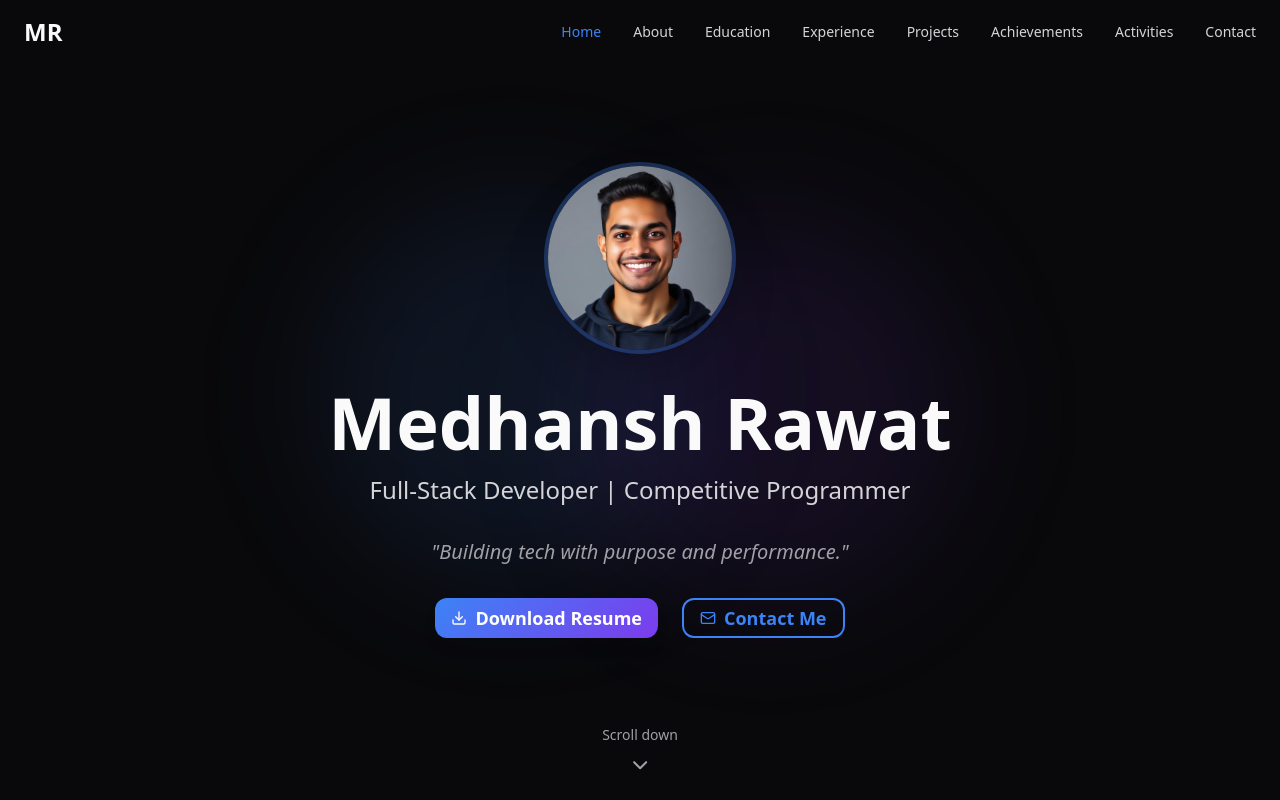
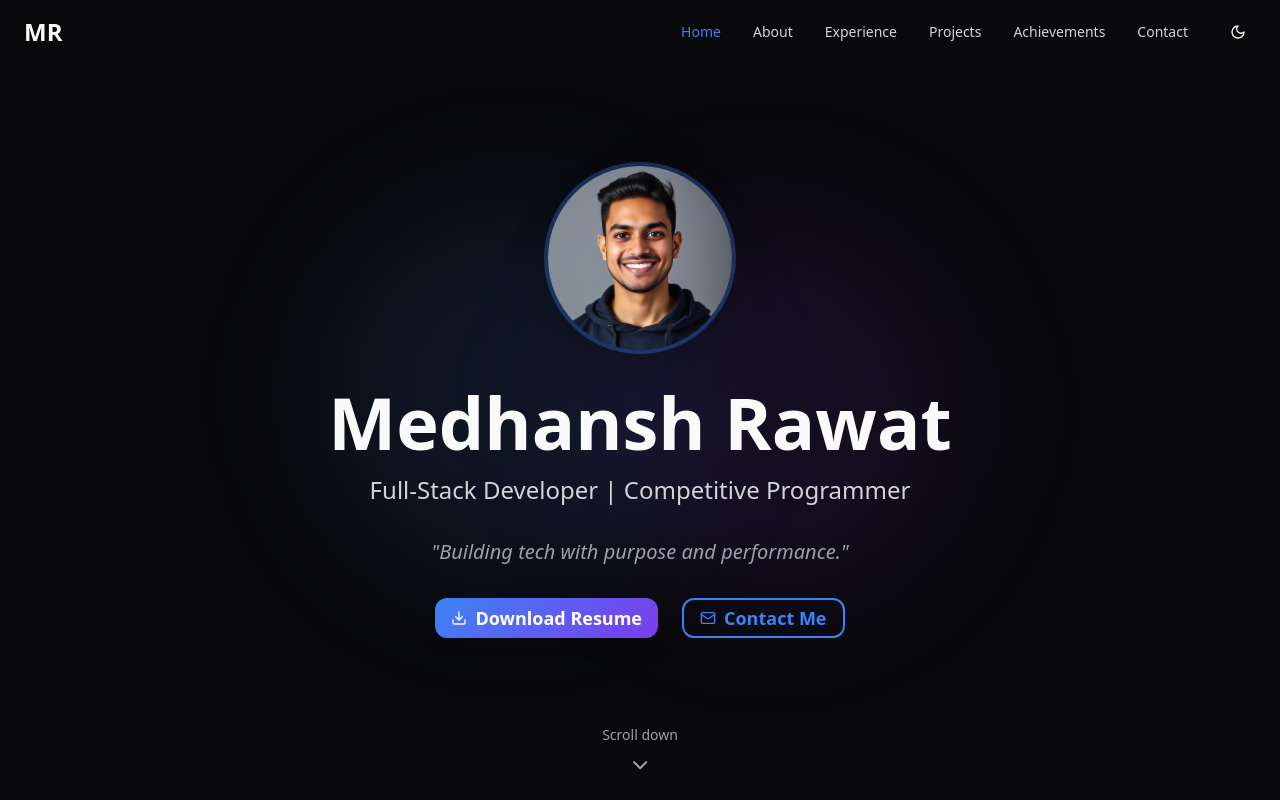
Before and after one commit to Maddy2206/personal_portfolio, a React (Vite) app: page / in a window 1280 px wide. Shown: the top 800 px of the page. Built offline with nearby package versions, Linux system fonts and the light colour scheme.

Commit message:
Add light/dark mode toggle to navbar
Update navbar and add light/dark mode button.

```diff
--- a/src/App.tsx
+++ b/src/App.tsx
@@ -3,6 +3,7 @@ import { Toaster as Sonner } from "@/components/ui/sonner";
 import { TooltipProvider } from "@/components/ui/tooltip";
 import { QueryClient, QueryClientProvider } from "@tanstack/react-query";
 import { BrowserRouter, Routes, Route } from "react-router-dom";
+import { ThemeProvider } from "next-themes";
 import Index from "./pages/Index";
 import NotFound from "./pages/NotFound";
 
@@ -11,7 +12,7 @@ const queryClient = new QueryClient();
 const App = () => (
   <QueryClientProvider client={queryClient}>
     <TooltipProvider>
-      <div className="dark">
+      <ThemeProvider attribute="class" defaultTheme="dark" enableSystem>
         <Toaster />
         <Sonner />
         <BrowserRouter>
@@ -21,7 +22,7 @@ const App = () => (
             <Route path="*" element={<NotFound />} />
           </Routes>
         </BrowserRouter>
-      </div>
+      </ThemeProvider>
     </TooltipProvider>
   </QueryClientProvider>
 );
--- a/src/components/Navigation.tsx
+++ b/src/components/Navigation.tsx
@@ -1,16 +1,15 @@
 import { motion } from "framer-motion";
 import { useState, useEffect } from "react";
-import { Menu, X } from "lucide-react";
+import { Menu, X, Sun, Moon } from "lucide-react";
 import { Button } from "@/components/ui/button";
+import { useTheme } from "next-themes";
 
 const navItems = [
   { label: "Home", href: "#hero" },
   { label: "About", href: "#about" },
-  { label: "Education", href: "#education" },
   { label: "Experience", href: "#experience" },
   { label: "Projects", href: "#projects" },
   { label: "Achievements", href: "#achievements" },
-  { label: "Activities", href: "#extracurriculars" },
   { label: "Contact", href: "#contact" },
 ];
 
@@ -18,6 +17,7 @@ export const Navigation = () => {
   const [isScrolled, setIsScrolled] = useState(false);
   const [isMobileMenuOpen, setIsMobileMenuOpen] = useState(false);
   const [activeSection, setActiveSection] = useState("hero");
+  const { theme, setTheme } = useTheme();
 
   useEffect(() => {
     const handleScroll = () => {
@@ -86,11 +86,35 @@ export const Navigation = () => {
                   {item.label}
                 </button>
               ))}
+
+              {/* Theme Toggle Button */}
+              <Button
+                variant="ghost"
+                size="sm"
+                onClick={() => setTheme(theme === "dark" ? "light" : "dark")}
+                className="w-9 h-9 p-0"
+              >
+                <Sun className="h-4 w-4 rotate-0 scale-100 transition-all dark:-rotate-90 dark:scale-0" />
+                <Moon className="absolute h-4 w-4 rotate-90 scale-0 transition-all dark:rotate-0 dark:scale-100" />
+                <span className="sr-only">Toggle theme</span>
+              </Button>
             </div>
 
-            {/* Mobile Menu Button */}
+            {/* Mobile Menu Button and Theme Toggle */}
+            <div className="md:hidden flex items-center space-x-2">
+              <Button
+                variant="ghost"
+                size="sm"
+                onClick={() => setTheme(theme === "dark" ? "light" : "dark")}
+                className="w-9 h-9 p-0"
+              >
+                <Sun className="h-4 w-4 rotate-0 scale-100 transition-all dark:-rotate-90 dark:scale-0" />
+                <Moon className="absolute h-4 w-4 rotate-90 scale-0 transition-all dark:rotate-0 dark:scale-100" />
+                <span className="sr-only">Toggle theme</span>
+              </Button>
+
               <button
-              className="md:hidden text-text-primary"
+                className="text-text-primary"
                 onClick={() => setIsMobileMenuOpen(!isMobileMenuOpen)}
               >
                 {isMobileMenuOpen ? (
@@ -99,6 +123,7 @@ export const Navigation = () => {
                   <Menu className="w-6 h-6" />
                 )}
               </button>
+            </div>
           </div>
         </div>
       </motion.nav>
```
Lines whose indentation alone changed are shown as unchanged.
